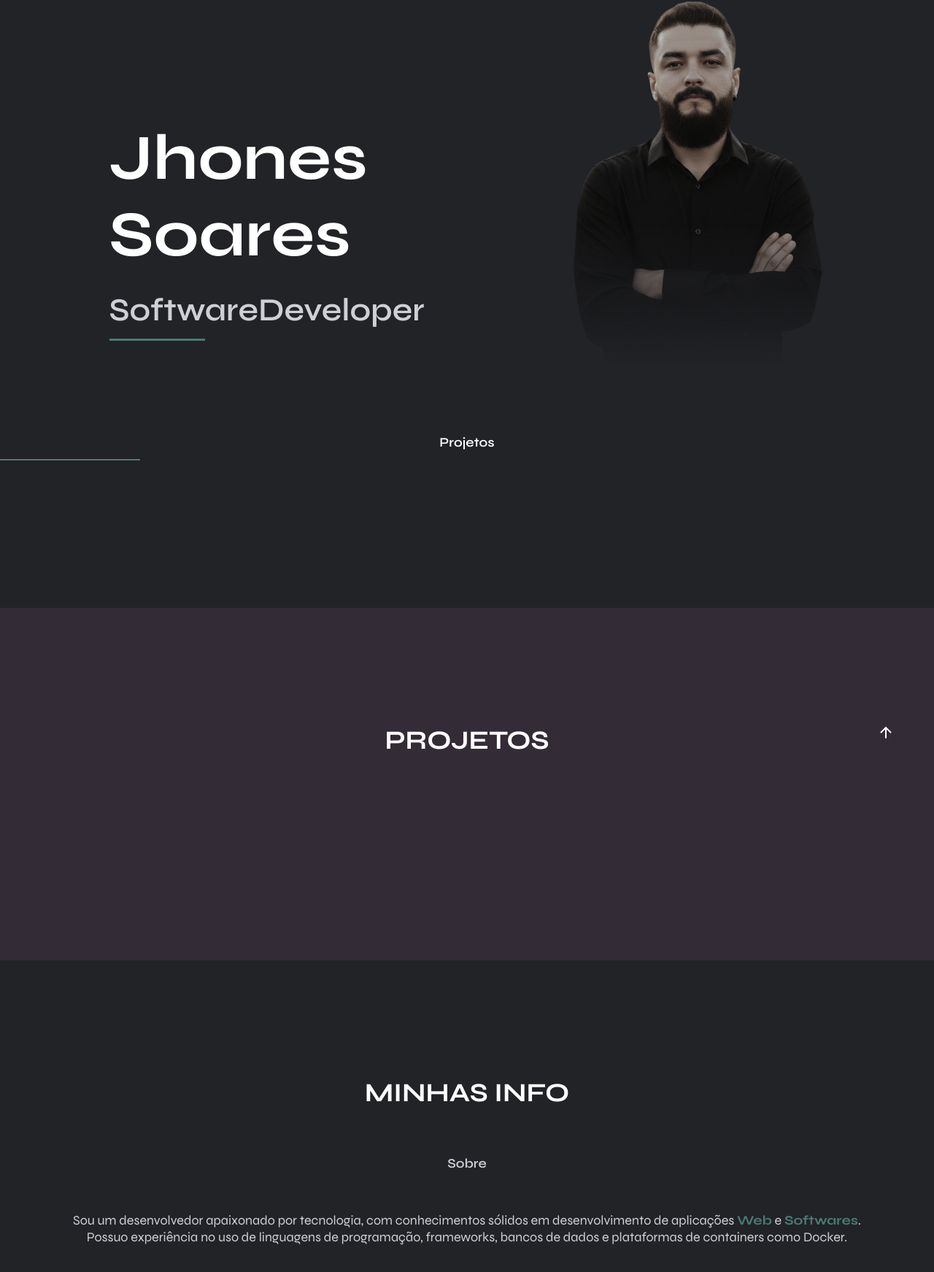
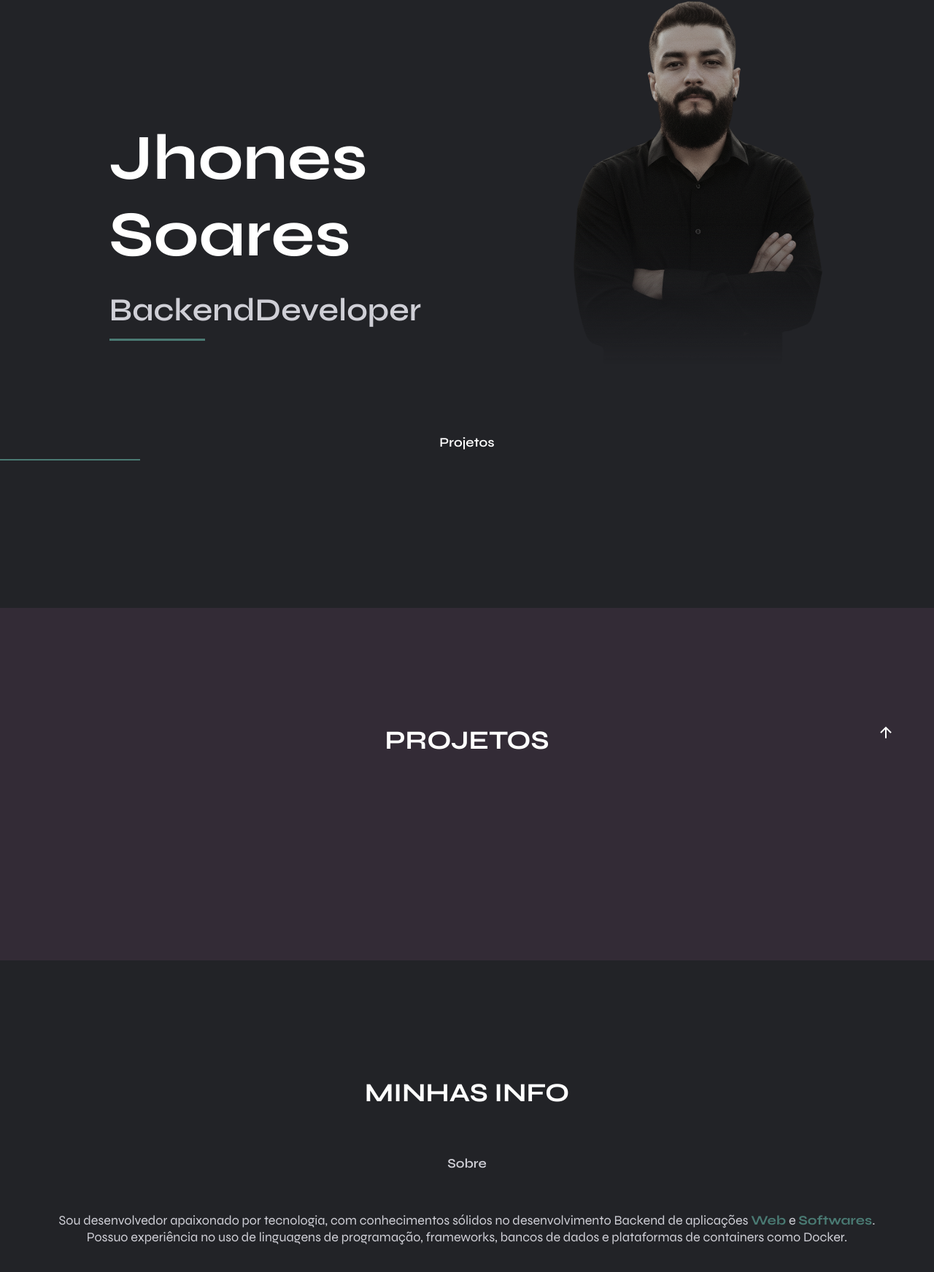
Before and after one commit to JhonesSoares/portfolio_jhones, a Django app: page / in a window 1280 px wide. Shown: the part 177-1920 px from the top of the page at 73% size. Run offline with Django 5.2, Linux system fonts and the light colour scheme; data that the repository does not hold is empty; some libraries are stand-ins or nearby versions.

Commit message:
Atualizando curriculo

```diff
--- a/src/base_templates/global/base.html
+++ b/src/base_templates/global/base.html
@@ -1,6 +1,35 @@
 <!doctype html>
 <html lang="pt-br">
-  {% include "global/partials/head.html" %}
+  <head>
+    {% load static %}
+
+    <meta charset="UTF-8" />
+    <meta name="viewport" content="width=device-width, initial-scale=1.0" />
+
+    <!--=============== FAVICON ===============-->
+    <link rel="shortcut icon" href="{% static "global/image/favicon.png" %}" type="image/x-icon" />
+
+    <!--=============== REMIXICONS ===============-->
+    <link
+      rel="stylesheet"
+      href="https://cdnjs.cloudflare.com/ajax/libs/remixicon/4.2.0/remixicon.min.css"
+    />
+
+    <!--=============== CSS ===============-->
+    <link rel="stylesheet" href="{% static 'global/css/.variables.css' %}" />
+    <link rel="stylesheet" href="{% static 'global/css/.base.css' %}" />
+    <link rel="stylesheet" href="{% static 'global/css/menu.css' %}" />
+    <link rel="stylesheet" href="{% static 'global/css/home.css' %}" />
+    <link rel="stylesheet" href="{% static 'global/css/projects.css' %}" />
+    <link rel="stylesheet" href="{% static 'global/css/my_info.css' %}" />
+    <link rel="stylesheet" href="{% static 'global/css/services.css' %}" />
+    <link rel="stylesheet" href="{% static 'global/css/contact.css' %}" />
+    <link rel="stylesheet" href="{% static 'global/css/footer.css' %}" />
+    <link rel="stylesheet" href="{% static 'global/css/scrool.css' %}" />
+    <link rel="stylesheet" href="{% static 'global/css/breakpoints.css' %}" />
+
+    <title>{% block title %}{% endblock title %}</title>
+  </head>
 
   <body>
     {% include 'global/partials/header.html' %}
--- a/src/jhones/templates/jhones/pages/home.html
+++ b/src/jhones/templates/jhones/pages/home.html
@@ -1,6 +1,6 @@
 {% extends "global/base.html" %}
 
-{% block title %}JhoneSoares{% endblock title %}
+{% block title %}Home | Jhones Soares{% endblock title %}
 
 {% block content %}
   <main>
--- a/src/jhones/templates/jhones/pages/project.html
+++ b/src/jhones/templates/jhones/pages/project.html
@@ -1,6 +1,6 @@
 {% extends "global/base.html" %}
 
-{% block title %}Projetos | Jhones{% endblock title %}
+{% block title %}Projeto | Jhones Soares{% endblock title %}
 
 {% block content %}
 
--- a/src/jhones/templates/jhones/partials/info.html
+++ b/src/jhones/templates/jhones/partials/info.html
@@ -10,10 +10,10 @@
             <div class="about__content">
               <h3 class="info__title">Sobre</h3>
               <p class="about__description">
-                Sou um desenvolvedor apaixonado por tecnologia, com conhecimentos sólidos em desenvolvimento de aplicações <b>Web</b> e <b>Softwares</b>. Possuo experiência no uso de linguagens de programação, frameworks, bancos de dados e plataformas de containers como Docker.
+                Sou desenvolvedor apaixonado por tecnologia, com conhecimentos sólidos no desenvolvimento Backend de aplicações <b>Web</b> e <b>Softwares</b>. Possuo experiência no uso de linguagens de programação, frameworks, bancos de dados e plataformas de containers como Docker.
               </p>
 
-              <a href="{% static "global/pdf/CV-JhonesSoares.pdf" %}" download="" target="_blank" class="button about__button">Download Currículo</a>
+              <a href="{% static "global/pdf/Jhones_Soares.pdf" %}" download="" target="_blank" class="button about__button">Download Currículo</a>
             </div>
           </div>
 
--- a/src/jhones/templates/jhones/partials/initial.html
+++ b/src/jhones/templates/jhones/partials/initial.html
@@ -10,10 +10,10 @@
 
           <div class="home__data">
             <h1 class="home__name">Jhones<br />Soares</h1>
-            <h3 class="home__profession">SoftwareDeveloper</h3>
+            <h3 class="home__profession">BackendDeveloper</h3>
           </div>
 
-          <a href="{% url "jhones:home" %}#work" class="home__scroll">
+          <a href="{% url "jhones:home" %}#projects" class="home__scroll">
             <span class="home__scroll-text">Projetos</span>
           </a>
         </div>
```
Also changed, not shown: src/base_static/global/image/favicon.png, 2 other files.
